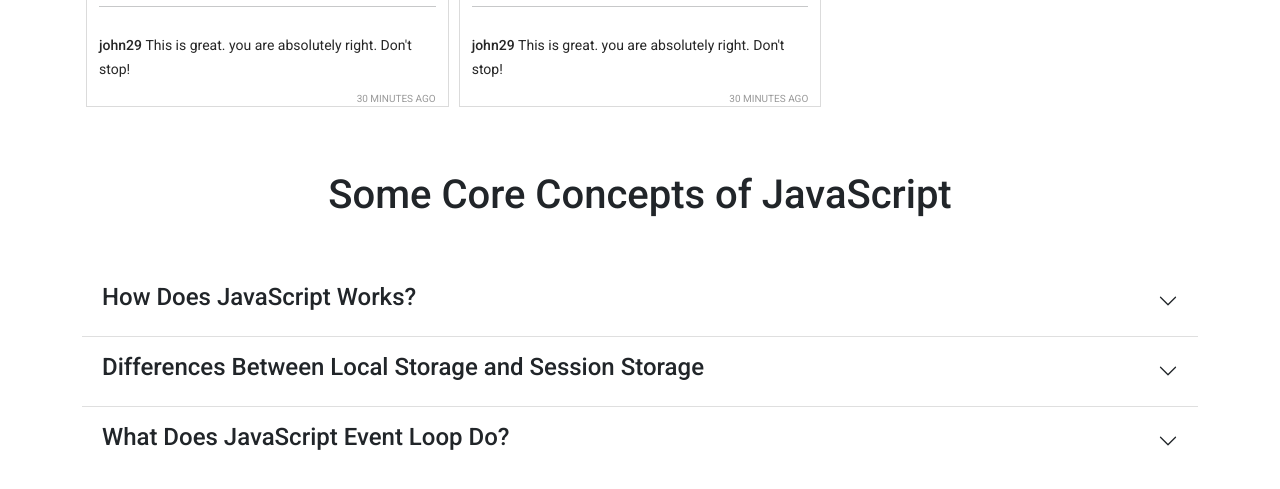
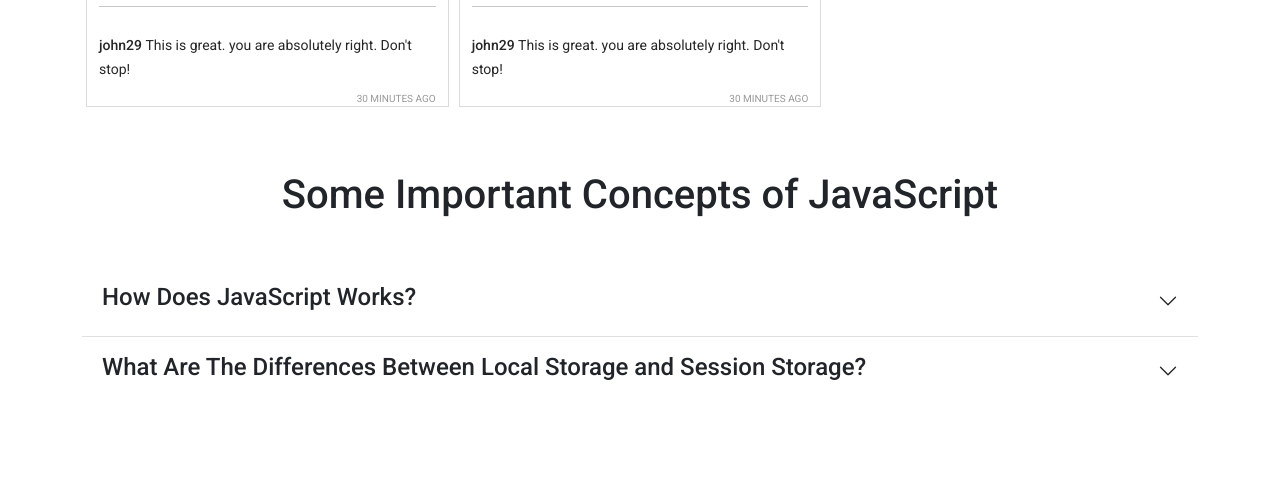
Before and after one commit to Ety-Biswangri/insta-shohor, a plain HTML site: page index.html in a window 1280 px wide. Shown: the part 1425-1914 px from the top of the page. After the commit the page ends 1879 px from the top, so only its background shows below. Drawn offline with nearby package versions, Linux system fonts and the light colour scheme.

Commit message:
all bugs are fixed

```diff
--- a/index.html
+++ b/index.html
@@ -58,9 +58,8 @@
         </div>
     </main>
 
-    <section class="container my-5">
-        <h1 class="text-center fs-1 my-5">Some Core Concepts of JavaScript</h1>
-
+    <section class="container my-5" id="imp-concept">
+        <h1 class="text-center fs-1 my-5">Some Important Concepts of JavaScript</h1>
         <div class="accordion accordion-flush" id="accordionFlushExample">
             <div class="accordion-item">
                 <h2 class="accordion-header" id="flush-headingOne">
@@ -91,7 +90,7 @@
                 <h2 class="accordion-header" id="flush-headingThree">
                     <button class="accordion-button collapsed" type="button" data-bs-toggle="collapse"
                         data-bs-target="#flush-collapseThree" aria-expanded="false" aria-controls="flush-collapseThree">
-                        <h4>Differences Between Local Storage and Session Storage</h4>
+                        <h4>What Are The Differences Between Local Storage and Session Storage?</h4>
                     </button>
                 </h2>
                 <div id="flush-collapseThree" class="accordion-collapse collapse" aria-labelledby="flush-headingThree"
@@ -121,21 +120,6 @@
                     </div>
                 </div>
             </div>
-
-            <div class="accordion-item">
-                <h2 class="accordion-header" id="flush-headingTwo">
-                    <button class="accordion-button collapsed" type="button" data-bs-toggle="collapse"
-                        data-bs-target="#flush-collapseTwo" aria-expanded="false" aria-controls="flush-collapseTwo">
-                        <h4>What Does JavaScript Event Loop Do?</h4>
-
-                    </button>
-                </h2>
-                <div id="flush-collapseTwo" class="accordion-collapse collapse" aria-labelledby="flush-headingTwo"
-                    data-bs-parent="#accordionFlushExample">
-                    <div class="accordion-body">What Does JavaScript Event Loop Do?</div>
-                </div>
-            </div>
-
         </div>
     </section>
 
--- a/js/app.js
+++ b/js/app.js
@@ -35,16 +35,19 @@
     document.getElementById("posts").style.display = "grid";
     document.getElementById("liked").style.display = "none";
     document.getElementById("reported").style.display = "none";
+    document.getElementById("imp-concept").style.display = "block";
   } else if (id === "liked") {
     document.getElementById("liked").style.display = "block";
     document.getElementById("posts").style.display = "none";
     document.getElementById("reported").style.display = "none";
+    document.getElementById("imp-concept").style.display = "none";
 
     displayLikedPosts();
   } else {
     document.getElementById("reported").style.display = "block";
     document.getElementById("posts").style.display = "none";
     document.getElementById("liked").style.display = "none";
+    document.getElementById("imp-concept").style.display = "none";
 
     displayReportedPosts();
   }
```
